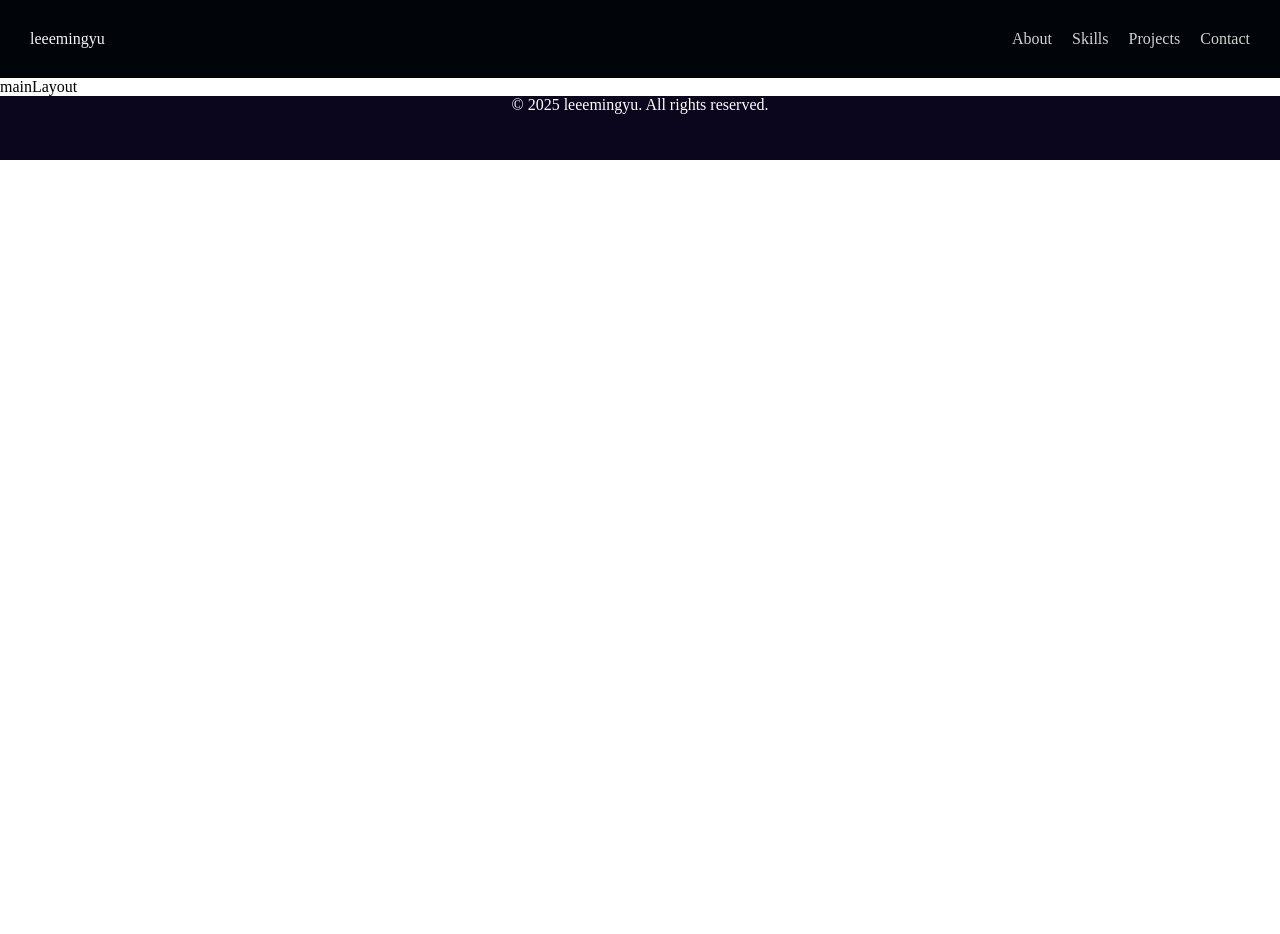
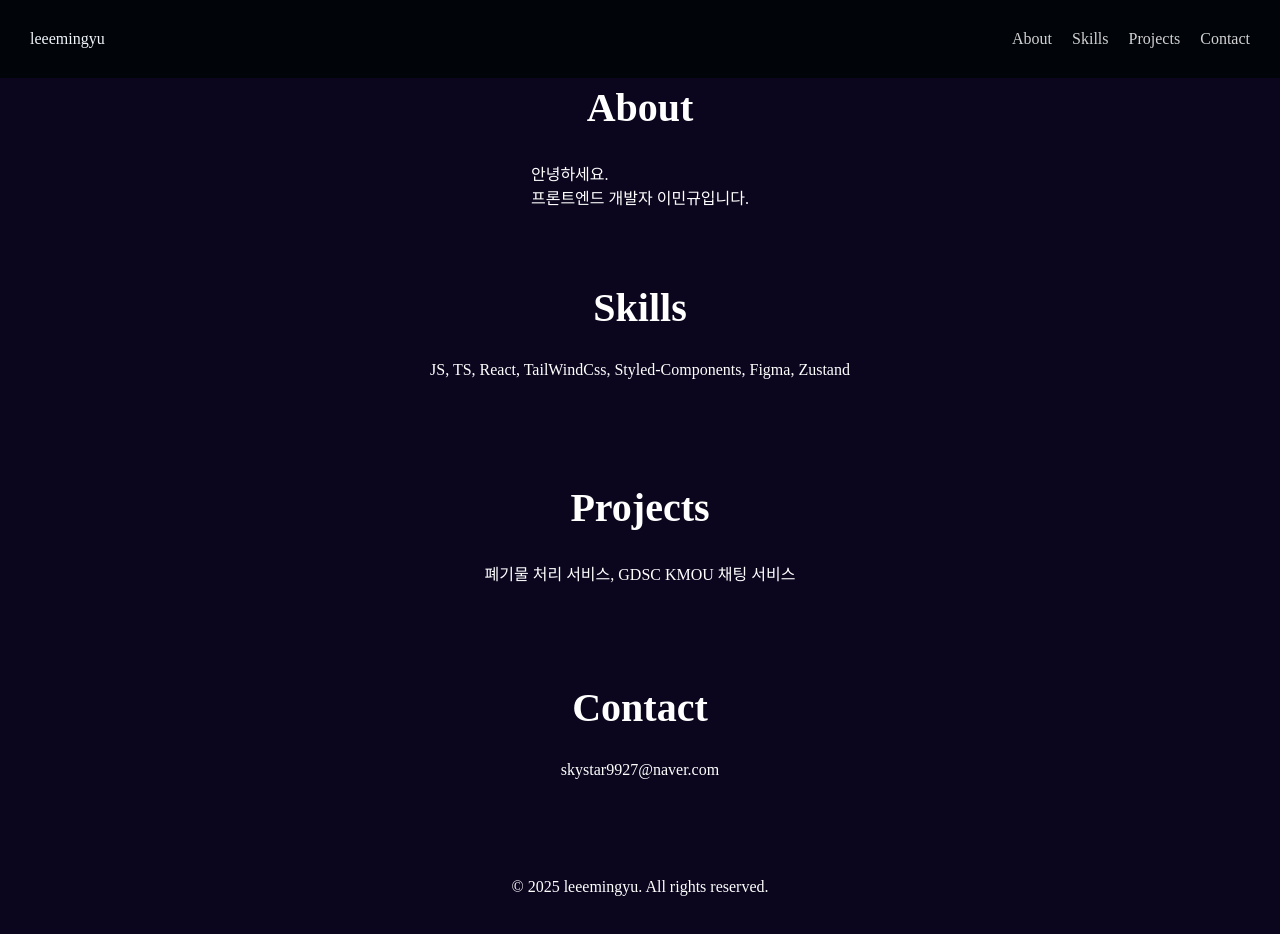
Before and after one commit to leeemingyu/leeemingyu.github.io, a React (Create React App) app: page / in a window 1280 px wide. Shown: the top 934 px of the page. Before the commit the page ends 800 px from the top, so only its background shows below. Built offline with nearby package versions, Linux system fonts and the light colour scheme.

Commit message:
메인초기ui구현

```diff
--- a/src/layouts/MainLayout.js
+++ b/src/layouts/MainLayout.js
@@ -1,9 +1,60 @@
+import styled from "styled-components";
+
 function MainLayout() {
   return (
-    <div>
-      mainLayout
-    </div>
+    <MainLayoutWrapper>
+      <MainItem>
+        <MainItemTitle>About</MainItemTitle>
+        <MainItemContent>
+          안녕하세요. <br />
+          프론트엔드 개발자 이민규입니다.
+        </MainItemContent>
+      </MainItem>
+      <MainItem>
+        <MainItemTitle>Skills</MainItemTitle>
+        <MainItemContent>
+          JS, TS, React, TailWindCss, Styled-Components, Figma, Zustand
+        </MainItemContent>
+      </MainItem>
+      <MainItem>
+        <MainItemTitle>Projects</MainItemTitle>
+        <MainItemContent>
+          폐기물 처리 서비스, GDSC KMOU 채팅 서비스
+        </MainItemContent>
+      </MainItem>
+      <MainItem>
+        <MainItemTitle>Contact</MainItemTitle>
+        <MainItemContent>
+          skystar9927@naver.com
+        </MainItemContent>
+      </MainItem>
+    </MainLayoutWrapper>
   );
 }
 
+const MainLayoutWrapper = styled.div`
+`;
+const MainItem = styled.div`
+  background-color:rgb(11, 6, 30);
+  color:rgb(255, 255, 255);
+  display: flex;
+  flex-direction: column;
+  align-items: center;
+  height: 200px;
+`;
+const MainItemTitle = styled.div`
+  font-size: 40px;
+  margin-bottom: 24px;
+  font-weight: bold;
+  padding: 6px 12px 6px 12px;
+  border-radius: 5px;
+  cursor:pointer;
+  &:hover{
+    background-color:rgb(37, 42, 50);
+    color: #f0f6fc;
+  }
+`;
+const MainItemContent = styled.div`
+`;
+
 export default MainLayout;
```
